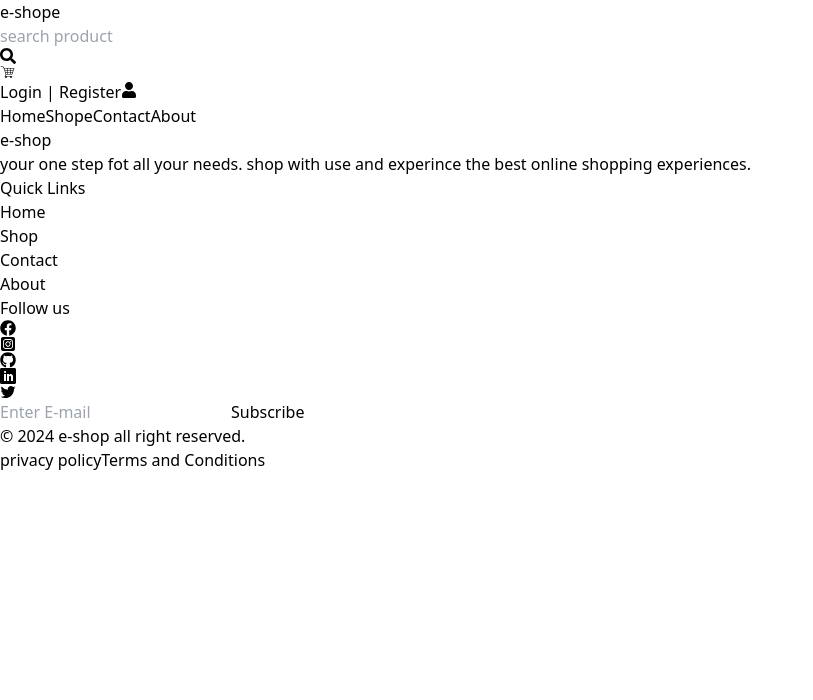
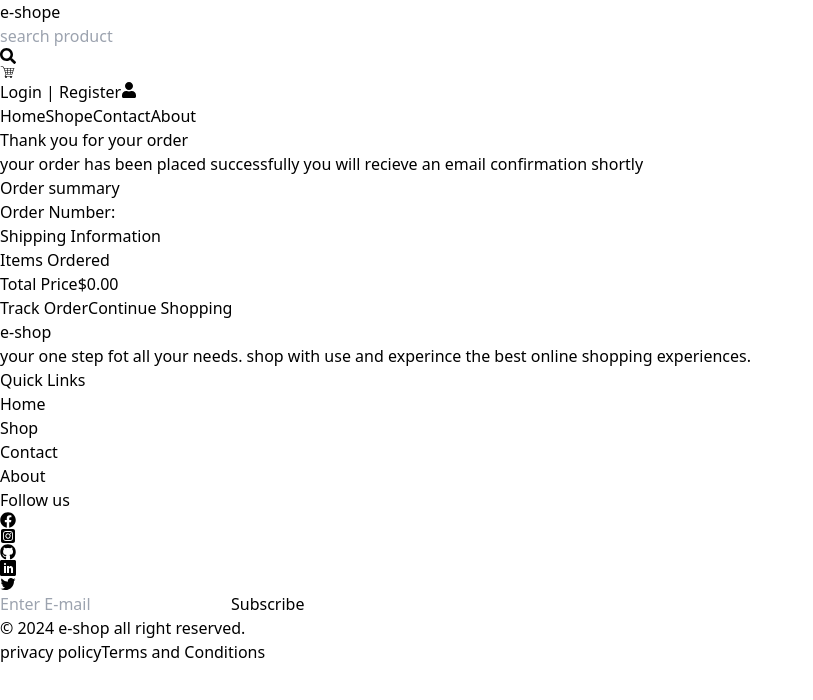
Before and after one commit to MR-MoonDev/E-Shop-, a React (Vite) app: page /order-confirmation in a window 1280 px wide. Shown: the top 700 px of the page, without its empty margins (0-813 px from the left). Built offline with nearby package versions, Linux system fonts and the light colour scheme.

Commit message:
almost done error just product name not i will fixed it soon

```diff
--- a/src/App.jsx
+++ b/src/App.jsx
@@ -9,15 +9,17 @@ import Cheakout from "./pages/Cheakout";
 import Order from "./pages/Order";
 export default function App() {
   const [order,setOrder]=useState(null);
+  console.log("order:"+order)
   return (
+
     <BrowserRouter>
       <Navbar />
       <Routes>
         <Route path="/" element={<Home/>}></Route>
         <Route path="/Shop" element={<Shop/>}></Route>
         <Route path="/cart" element={<Cart/>}></Route>
-        <Route path="/cheakout" element={<Cheakout setOrder={setOrder}/>}></Route>
-        <Route path="/order-confimation" element={<Order order={order}/>}></Route>
+        <Route path="/cheakout" element={<Cheakout setOrderfuntion={(orderToAdd)=>{setOrder(orderToAdd)}}/>}></Route>
+        <Route path="/order-confirmation" element={<Order order={order}/>}></Route>
       </Routes>
       <Footer />
     </BrowserRouter>
--- a/src/pages/Cheakout.jsx
+++ b/src/pages/Cheakout.jsx
@@ -4,28 +4,31 @@ import { FaAngleDown } from "react-icons/fa6";
 import { useSelector } from "react-redux";
 import { useNavigate } from "react-router-dom";
 
-const Cheakout = ({setOrder}) => {
+const Cheakout = ({ setOrderfuntion }) => {
   const [billingToggle, setbillingToggle] = useState(true);
   const [ShippingToggle, setShippingToggle] = useState(true);
   const [PaymentToggle, setPaymentToggle] = useState(true);
   const [PaymentMethod, setPaymentMehod] = useState("Cash on delivery");
-  const [ShippingInfo,setShippingInfo] = useState({
-    address:' ',
-    city:' ',
-    zip:' '
-  })
-  const cart = useSelector((state) => state.cart);
+  const [shippingInfo, setshippingInfo] = useState({
+    address: "",
+    city: "",
+    zip: "",
+    name:"ss"
+  });
   const navigate = useNavigate();
-  const handleOrder=()=>{
+
+  const handleOrder = ()=>{
        const newOrder = {
-      products: cart.products,
-      orderNumber:"12334",
-      ShippingInformation:ShippingInfo,
-      totalPrice: cart.totalPrice
+        products:cart.products,
+        orderNumber:"12344",
+        shippingInformation:shippingInfo,
+        totalPrice:cart.totalPrice
        }
-    setOrder(newOrder)
+       setOrderfuntion(newOrder)
        navigate('/order-confirmation')
   }
+  const cart = useSelector((state) => state.cart);
+
   return (
     <div className="container mx-auto py-8 min-h-96 px-4 md:px-16 lg:px-24">
       <h3 className="text-2xl font-semibold mb-4"> CHECKOUT</h3>
@@ -92,15 +95,18 @@ const Cheakout = ({setOrder}) => {
             </div>
             <div className={`space-y-4 ${ShippingToggle ? "" : "hidden"}`}>
               <div>
-                <label className="block text-gray-700">
-                  Address
-                </label>
+                <label className="block text-gray-700">Address</label>
                 <input
                   type="text"
-                  name="name"
+                  name="address"
                   placeholder="Enter Address"
                   className="w-full px-3 py-2 border"
-                  onChange={(e)=>setShippingInfo({...ShippingInfo,address:e.target.value})}
+                  onChange={(e) =>
+                    setshippingInfo({
+                      ...shippingInfo,
+                      address: e.target.value,
+                    })
+                  }
                 />
               </div>
               <div>
@@ -108,12 +114,13 @@ const Cheakout = ({setOrder}) => {
                   City
                 </label>
                 <input
-                  type="email"
-                  name="name"
+                  type="text"
+                  name="city"
                   placeholder="Enter City Name"
                   className="w-full px-3 py-2 border"
-                  onChange={(e)=>setShippingInfo({...ShippingInfo,city:e.target.value})}
-
+                  onChange={(e) =>
+                    setshippingInfo({ ...shippingInfo, city: e.target.value })
+                  }
                 />
               </div>
               <div>
@@ -122,11 +129,12 @@ const Cheakout = ({setOrder}) => {
                 </label>
                 <input
                   type="text"
-                  name="name"
+                  name="zip"
                   placeholder="Enter Zip Code"
                   className="w-full px-3 py-2 border"
-                  onChange={(e)=>setShippingInfo({...ShippingInfo,zip:e.target.value})}
-
+                  onChange={(e) =>
+                    setshippingInfo({ ...shippingInfo, zip: e.target.value })
+                  }
                 />
               </div>
             </div>
@@ -234,10 +242,13 @@ const Cheakout = ({setOrder}) => {
           <h3 className="text-lg font-semibold mb-4">ORDER SUMMARY</h3>
           <div className="space-y-4">
             {cart.products.map((product) => (
-              <div key={product.id}
-              className="flex justify-between">
+              <div key={product.id} className="flex justify-between">
                 <div className="flex items-center ">
-                  <img src={product.image} alt={product.name} className="w-16 h-16 object-contain rounded"/>
+                  <img
+                    src={product.image}
+                    alt={product.name}
+                    className="w-16 h-16 object-contain rounded"
+                  />
                   <div className="ml-4">
                     <h4 className="text-md font-semibold ">{product.name}</h4>
                     <p className="text-gray-600">
@@ -254,11 +265,15 @@ const Cheakout = ({setOrder}) => {
           <div className="mt-4 border-t pt-4">
             <div className="flex justify-between">
               <span>Total Price:</span>
-                <span className="font-semibold">${cart.totalPrice.toFixed(2)}</span>
+              <span className="font-semibold">
+                ${cart.totalPrice.toFixed(2)}
+              </span>
             </div>
           </div>
           <button className="w-full bg-red-600 text-white py-2 mt-3 hover:bg-red-800"
-           onClick={handleOrder}>place Order</button>
+          onClick={handleOrder}>
+            Place Order
+          </button>
         </div>
       </div>
     </div>
--- a/src/pages/Order.jsx
+++ b/src/pages/Order.jsx
@@ -1,41 +1,51 @@
 import React from "react";
+import { useNavigate } from "react-router-dom";
 
 const Order = ({ order }) => {
+    const navigate = useNavigate();
   return (
-    <div className="container mx-auto py-8 px-4 md:16 lg:px-24">
+    <div className="container mx-auto py-8  px-4 md:px-16 lg:px-24">
       <h2 className="text-2xl font-semibold mb-4">Thank you for your order</h2>
-      <p>your Order has been placed successfully you will recieve an emailconfirmation shortly</p>
-      <div className="mt-6 p-4 rounded-lg bg-gray-100">
-        <h3 className="text-lg font-semibold mb-2">Order Summary</h3>
-        <p>Order Number:{order.orderNumber}</p>
+      <p>
+        your order has been placed successfully you will recieve an email
+        confirmation shortly
+      </p>
+      <div className="mt-6 p-4 border rounded-lg bg-gray-100">
+        <h3 className="text-lg font-semibold mb-2">Order summary</h3>
+        <p>Order Number:{order?.orderNumber}</p>
         <div className="mt-4">
           <h4 className="text-md font-semibold mb-2">Shipping Information</h4>
-          <p>{order.ShippingInformation.name}</p>
-          <p>{order.ShippingInformation.address}</p>
-          <p>{order.ShippingInformation.city}</p>
-          <p>{order.ShippingInformation.zip}</p>
+          <p>{order?.shippingInformation.address}</p>
+          <p>{order?.shippingInformation.city}</p>
+          <p>{order?.shippingInformation.address}</p>
         </div>
         <div className="mt-4">
           <h4 className="text-md font-semibold mb-2">Items Ordered</h4>
-          {order.products.map(product => (
+          {order?.products.map((product) => (
             <div key={product.id} className="flex justify-between mt-2">
-              <p>{product.name}(x{product.quantity})</p>
-              <p>${product.price * product.quantity}</p>
+              <p>
+                {product?.name}(x{product?.quantity})
+              </p>
+              <p>${product?.price * product?.quantity}</p>
             </div>
           ))}
         </div>
         <div className="mt-4 flex justify-between">
-            <span>Total Price:</span>
-            <span className="font-semibold">${order.totalPrice.toFixed(2)}</span>
+          <span>Total Price</span>
+          {/* <span className="font-semibold">${order?.totalprice.toFixed(2)}</span> */}
+          <span className="font-semibold">
+  ${ (order?.totalprice ?? 0).toFixed(2) }
+</span>
+
         </div>
       </div>
       <div className="mt-6">
-            <button className="bg-green-500 text-white py-2 px-4 hover:bg-green-600">
-                Track Order
-                </button>
-            <button className="bg-red-500 text-white py-2 px-4 hover:bg-red-800">
-                Continue Shopping
-                 </button>
+          <button className="bg-green-600 text-white py-2 px-4 hover:bg-green-800">
+            Track Order
+          </button>
+          <button className="ml-4 bg-red-600 text-white py-2 px-4 hover:bg-red-800" onClick={()=>navigate('/')}>
+            Continue Shopping
+          </button>
         </div>
     </div>
   );
```
Lines whose indentation alone changed are shown as unchanged.
